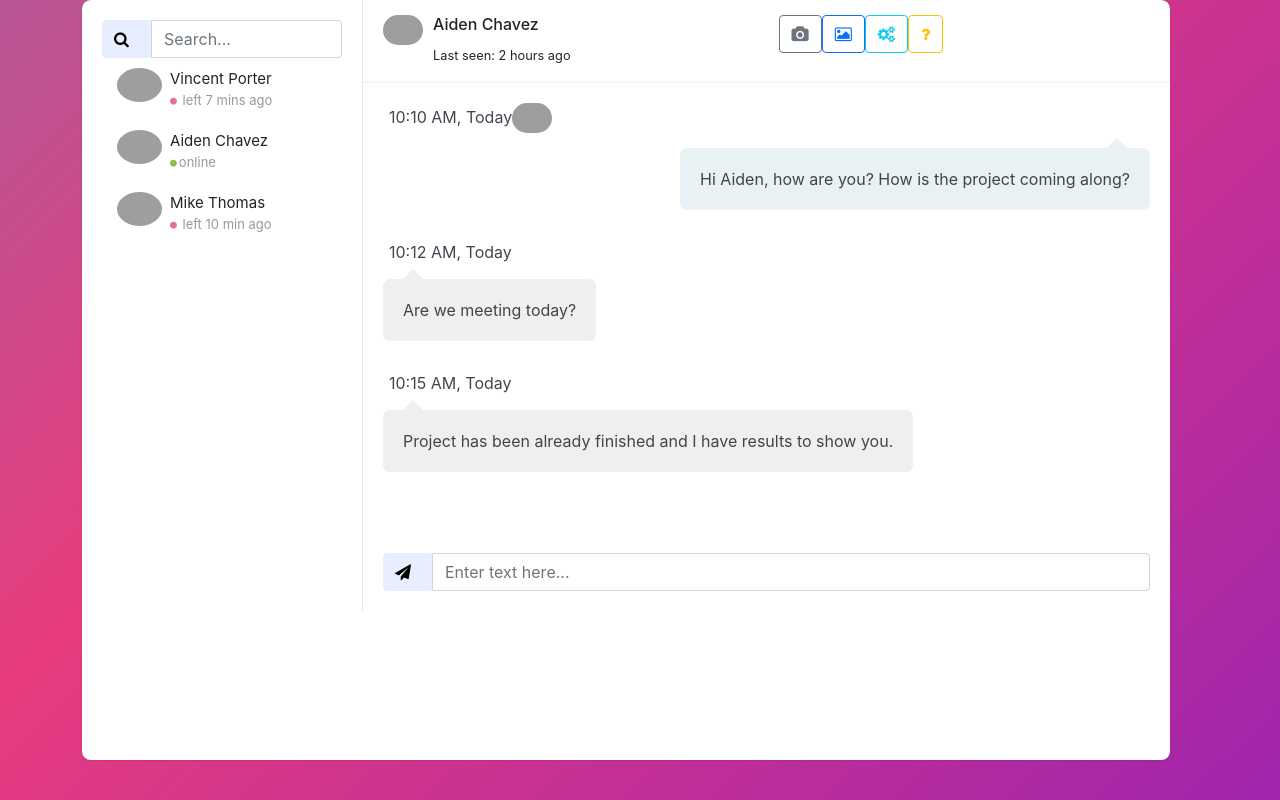
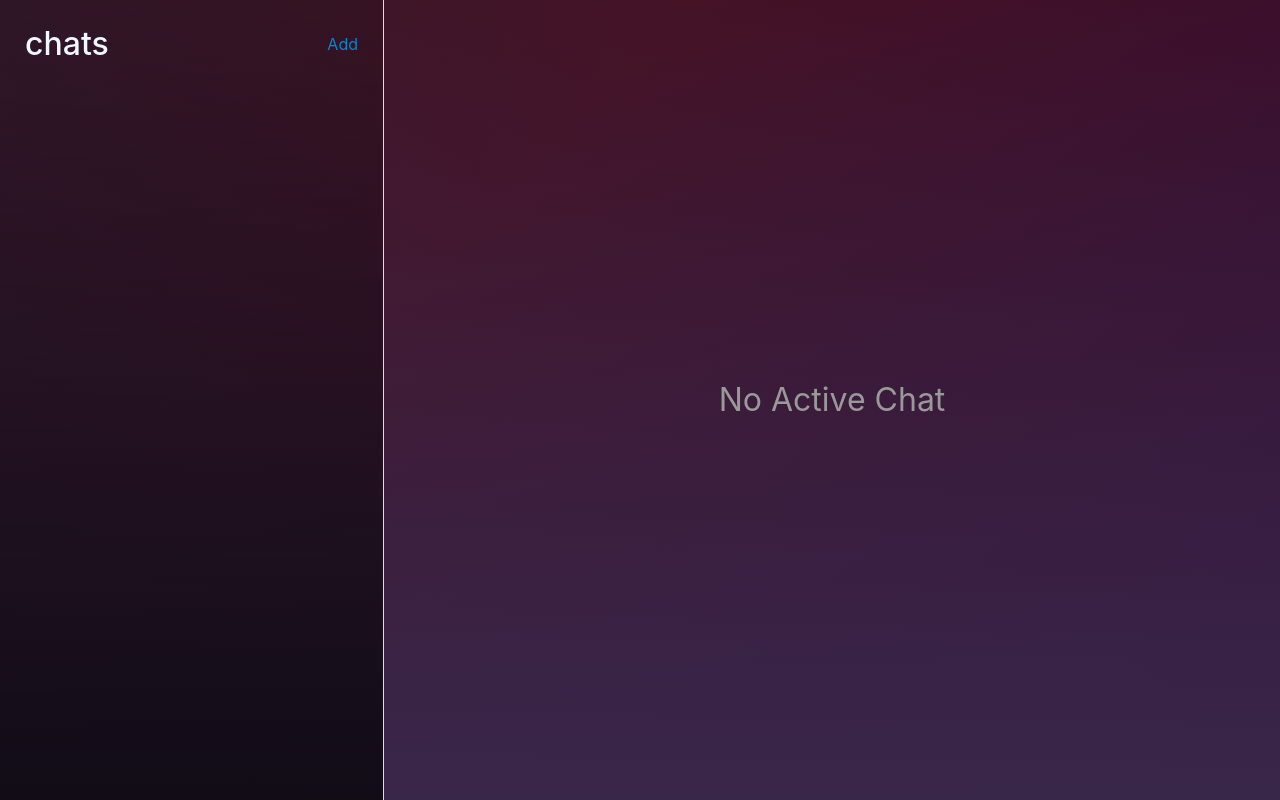
Before and after one commit to ido106/Chatiz-Browser, a React (Create React App) app in the folder Advanced2/web_app/: page /Chats in a window 1280 px wide. Built offline with nearby package versions, Linux system fonts and the light colour scheme; grey boxes are pictures that could not be loaded; a web font is replaced by a local one.

Commit message:
Navigate Fix

```diff
--- a/Advanced2/web_app/src/App.js
+++ b/Advanced2/web_app/src/App.js
@@ -6,13 +6,14 @@ import { BrowserRouter as Router, Routes, Route, Link } from "react-router-dom";
 import ChatForm from "./components/chats/ChatForm";
 import SignIn from "./components/sign_in/SignIn";
 import Form from "./components/sign_up/Form";
+import Body from "./components/Body";
 
 import './App.css';
 
 function App() {
 
   const [UserData, setUserData] = React.useState({
-    myUser : 'OtmaBeast'
+    myUser : null
   })
 
   return (
@@ -20,7 +21,7 @@ function App() {
       <Routes>
         <Route path="/" element={<SignIn updateUserData={setUserData}/>}></Route>
         <Route path="/SignUp" element={<Form/>}></Route>
-        <Route path="/Chats" element={<ChatForm UserData={UserData} />}></Route>
+        <Route path="/Chats" element={<Body UserData={UserData} />}></Route>
       </Routes>
     </Router>
   );
--- a/Advanced2/web_app/src/components/sign_in/SignIn.js
+++ b/Advanced2/web_app/src/components/sign_in/SignIn.js
@@ -75,7 +75,7 @@ class SignIn extends React.Component {
     render() {
         if (this.state.valid_user) {
             return (
-                <Body />
+                <Navigate to="/Chats" />
             );
         }
         return (
```
